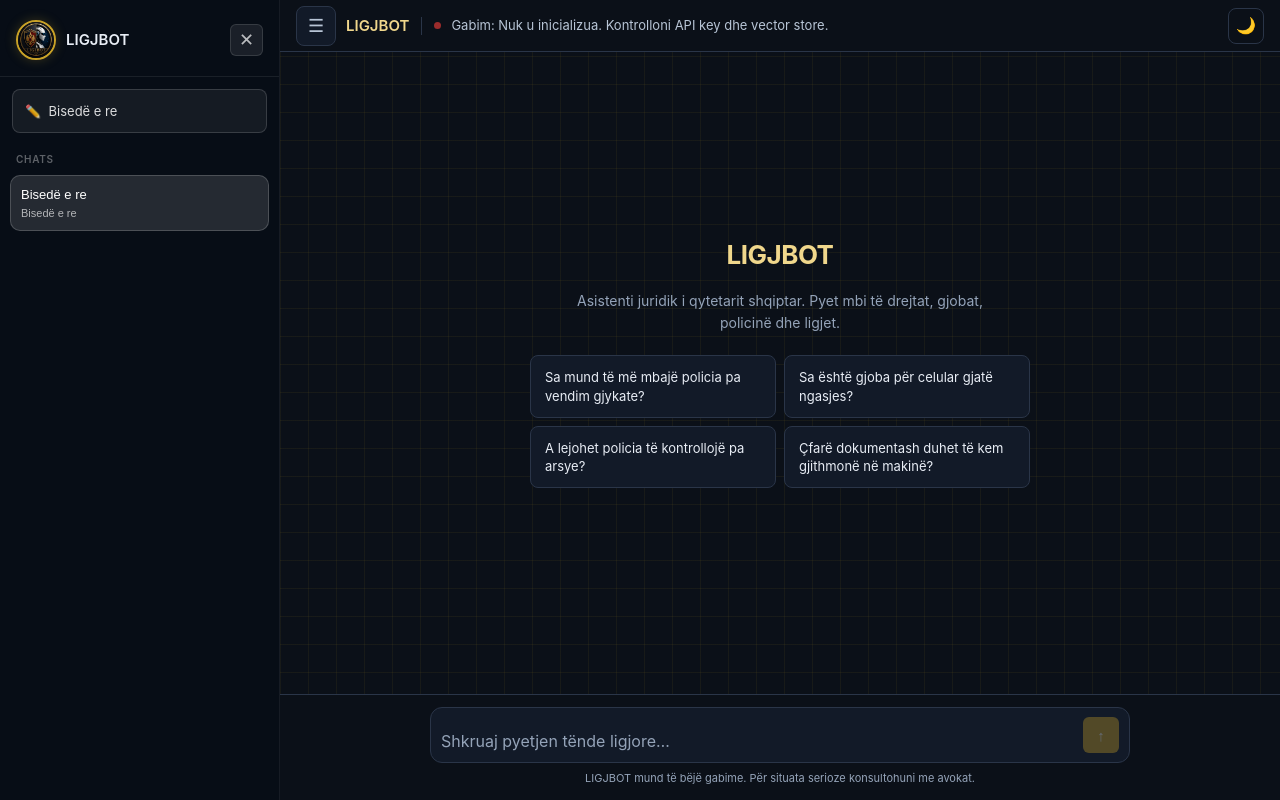
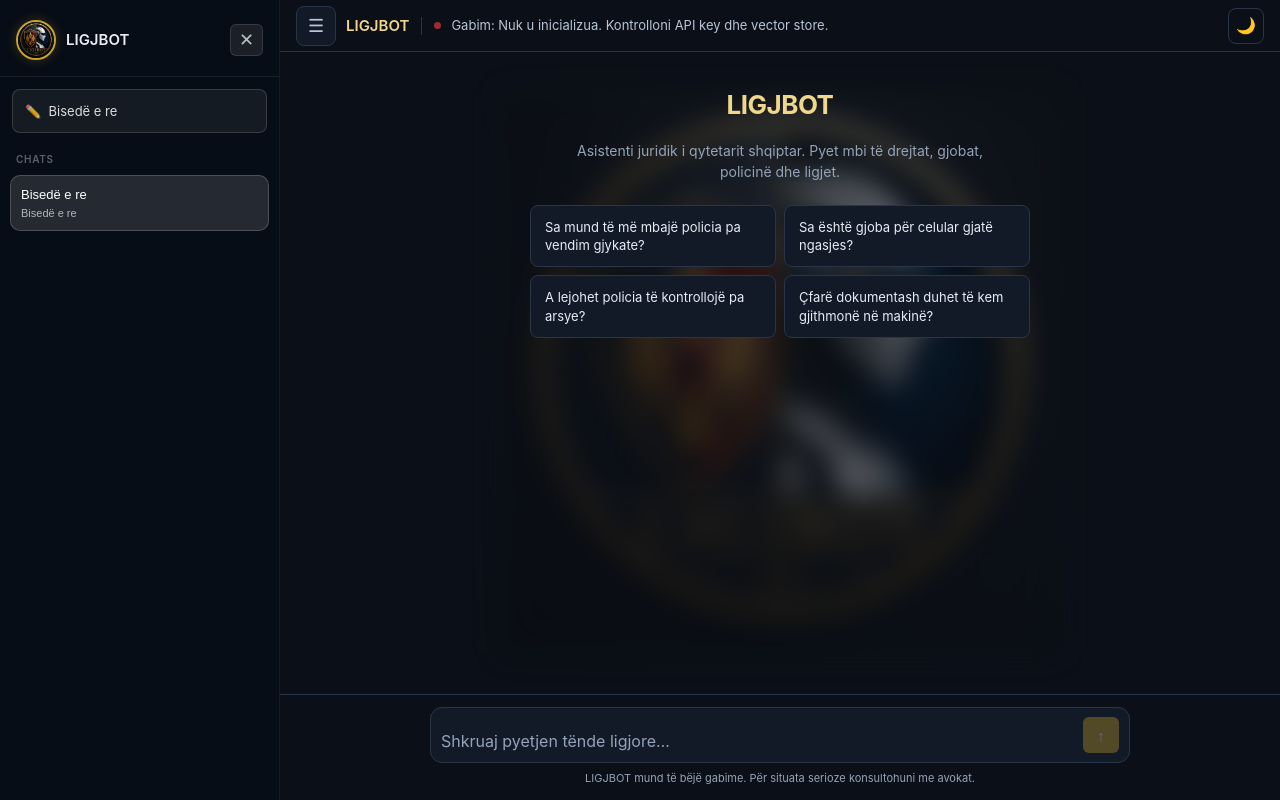
Before and after one commit to frenk1j/ligjbot, a Flask app: page / in a window 1280 px wide. Run offline with Flask 3, Linux system fonts and the light colour scheme.

Commit message:
Replace chat grid with blurred LIGJBOT logo watermark.
Keep the watermark when clearing or loading chats by rendering messages in a separate inner pane, and serve static assets explicitly from Flask.

```diff
--- a/src/app.py
+++ b/src/app.py
@@ -17,7 +17,7 @@
 
 from rag_core import LIGJBOTRAG
 
-app = Flask(__name__)
+app = Flask(__name__, static_folder="static", static_url_path="/static")
 
 # Singleton RAG instance (loaded once at startup)
 bot = LIGJBOTRAG()
--- a/src/templates/index.html
+++ b/src/templates/index.html
@@ -41,7 +41,7 @@
     --sidebar-text:#e8ecf3;
     --btn-primary: #0f1d3d;
     --btn-primary-hover: #1a3058;
-    --grid-line:   rgba(15,29,61,.06);
+    --watermark-opacity: 0.22;
   }
 
   /* Dark mode */
@@ -65,7 +65,7 @@
     --sidebar-text:#e8edf5;
     --btn-primary: #c9a227;
     --btn-primary-hover: #e4c76b;
-    --grid-line:   rgba(201,162,39,.07);
+    --watermark-opacity: 0.34;
   }
 
   html {
@@ -283,10 +283,6 @@
     overflow: hidden; background: var(--bg);
     transition: background .2s;
     min-width: 0;
-    background-image:
-      linear-gradient(var(--grid-line) 1px, transparent 1px),
-      linear-gradient(90deg, var(--grid-line) 1px, transparent 1px);
-    background-size: 28px 28px;
   }
 
   /* ── Topbar ──────────────────────────────────────────────── */
@@ -365,6 +361,38 @@
     scroll-behavior: smooth;
     -webkit-overflow-scrolling: touch;
     overscroll-behavior: contain;
+    position: relative;
+    isolation: isolate;
+  }
+
+  .chat-watermark {
+    position: absolute;
+    inset: 0;
+    z-index: 0;
+    pointer-events: none;
+    display: flex;
+    align-items: center;
+    justify-content: center;
+    overflow: hidden;
+  }
+
+  .chat-watermark img {
+    width: min(560px, 82vw);
+    max-height: 82vh;
+    object-fit: contain;
+    filter: blur(14px) saturate(1.15);
+    opacity: var(--watermark-opacity);
+  }
+
+  .messages-inner {
+    position: relative;
+    z-index: 1;
+    min-height: 100%;
+  }
+
+  .message-row,
+  .empty-state {
+    position: relative;
   }
   .messages::-webkit-scrollbar { width: 5px; }
   .messages::-webkit-scrollbar-track { background: transparent; }
@@ -606,10 +634,15 @@
 
     <!-- Messages -->
     <div class="messages" id="messages">
-      <div class="empty-state" id="empty-state">
-        <h1>LIGJBOT</h1>
-        <p>Asistenti juridik i qytetarit shqiptar. Pyet mbi të drejtat, gjobat, policinë dhe ligjet.</p>
-        <div class="starter-grid" id="starter-grid"></div>
+      <div class="chat-watermark" aria-hidden="true">
+        <img src="/static/ligjbot-logo.png" alt="">
+      </div>
+      <div class="messages-inner" id="messages-inner">
+        <div class="empty-state" id="empty-state">
+          <h1>LIGJBOT</h1>
+          <p>Asistenti juridik i qytetarit shqiptar. Pyet mbi të drejtat, gjobat, policinë dhe ligjet.</p>
+          <div class="starter-grid" id="starter-grid"></div>
+        </div>
       </div>
     </div>
 
@@ -793,7 +826,7 @@
   // ── New chat ──────────────────────────────────────────────
   function newChat() {
     createNewChat();
-    const messages = document.getElementById("messages");
+    const messages = document.getElementById("messages-inner");
     messages.innerHTML = `
       <div class="empty-state" id="empty-state">
         <h1>LIGJBOT</h1>
@@ -869,7 +902,7 @@
 
   // ── DOM helpers ───────────────────────────────────────────
   function appendMessage(role, text) {
-    const messages = document.getElementById("messages");
+    const messages = document.getElementById("messages-inner");
     const row      = document.createElement("div");
     const isUser   = role === "user";
     row.className  = "message-row" + (isUser ? "" : " bot-row");
@@ -888,7 +921,7 @@
   }
 
   async function appendBotMessage(answer, sources, responseMs, cached) {
-    const messages = document.getElementById("messages");
+    const messages = document.getElementById("messages-inner");
     const row      = document.createElement("div");
     row.className  = "message-row bot-row";
 
@@ -934,7 +967,7 @@
   }
 
   function appendTyping() {
-    const messages = document.getElementById("messages");
+    const messages = document.getElementById("messages-inner");
     const row      = document.createElement("div");
     row.className  = "message-row bot-row";
     const id       = "typing-" + Date.now();
@@ -956,7 +989,7 @@
   }
 
   function appendError(msg) {
-    const messages = document.getElementById("messages");
+    const messages = document.getElementById("messages-inner");
     const row      = document.createElement("div");
     row.className  = "message-row bot-row";
     row.innerHTML  = `
@@ -1069,7 +1102,7 @@
     const chat = chats.find(c => c.id === chatId);
     if (!chat) return;
     activeChatId = chatId;
-    const messages = document.getElementById("messages");
+    const messages = document.getElementById("messages-inner");
     messages.innerHTML = "";
     if (!chat.messages.length) {
       messages.innerHTML = `
@@ -1105,7 +1138,7 @@
   }
 
   function renderStoredUser(text) {
-    const messages = document.getElementById("messages");
+    const messages = document.getElementById("messages-inner");
     const row = document.createElement("div");
     row.className = "message-row";
     row.innerHTML = `
@@ -1118,7 +1151,7 @@
   }
 
   function renderStoredAssistant(msg) {
-    const messages = document.getElementById("messages");
+    const messages = document.getElementById("messages-inner");
     const row = document.createElement("div");
     row.className = "message-row bot-row";
     let sourcesHtml = "";
@@ -1149,7 +1182,7 @@
   }
 
   function renderStoredError(errorText) {
-    const messages = document.getElementById("messages");
+    const messages = document.getElementById("messages-inner");
     const row = document.createElement("div");
     row.className = "message-row bot-row";
     row.innerHTML = `
```
